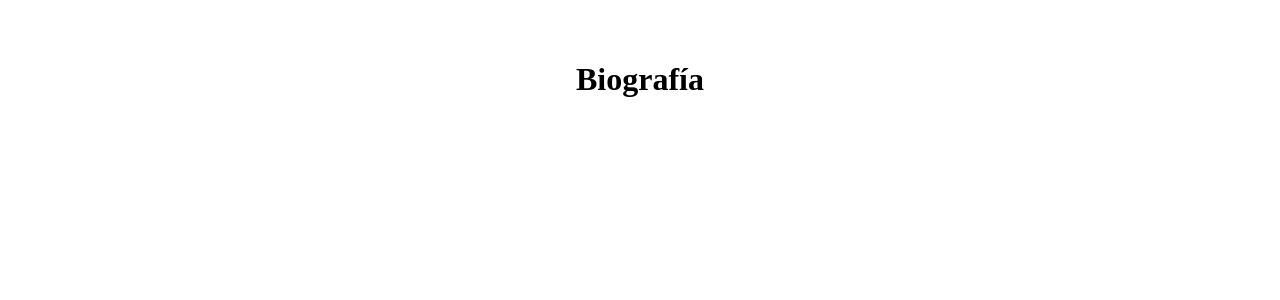
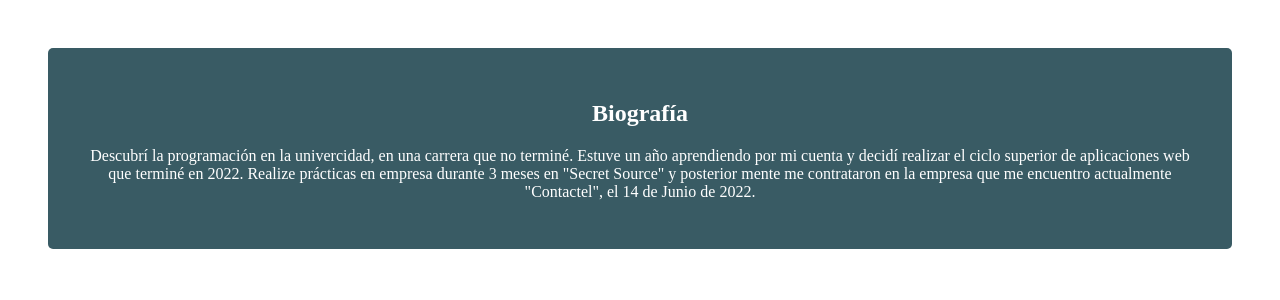
Before and after one commit to Oliver1384/oliverartilesortega, a React (Vite) app in the folder frontend/: page / in a window 1280 px wide. Shown: the top 300 px of the page. Built offline with nearby package versions, Linux system fonts and the light colour scheme.

Commit message:
Add mui styles library
Fix colors palette

```diff
--- a/frontend/package.json
+++ b/frontend/package.json
@@ -14,6 +14,7 @@
     "@emotion/styled": "^11.11.0",
     "@mui/icons-material": "^5.11.16",
     "@mui/material": "^5.13.6",
+    "@mui/styles": "^5.13.2",
     "react": "^18.2.0",
     "react-dom": "^18.2.0"
   },
--- a/frontend/src/App.tsx
+++ b/frontend/src/App.tsx
@@ -1,18 +1,14 @@
-import { ThemeProvider } from "@emotion/react";
 import "./App.css";
 import { Biography } from "./components/Biography";
-import { theme } from "./colors";
 
 export const App = () => {
   return (
     <>
-      <ThemeProvider theme={theme}>
-        <header></header>
-        <body>
-          <Biography />
-        </body>
-        <footer></footer>
-      </ThemeProvider>
+      <header></header>
+      <body>
+        <Biography />
+      </body>
+      <footer></footer>
     </>
   );
 };
--- a/frontend/src/colors.ts
+++ b/frontend/src/colors.ts
@@ -1,18 +1,10 @@
-import { createTheme } from "@mui/material/styles";
+export const PRIMARY_COLORS = {
+  component: "#2C3333",
+  section: "#395B64",
+  pageBackground: "#E7F6F2",
+  element: "#A5C9CA",
+};
 
-export const theme = createTheme({
-  palette: {
-    primary: {
-      light: "#757ce8",
-      main: "#3f50b5",
-      dark: "#002884",
-      contrastText: "#fff",
-    },
-    secondary: {
-      light: "#ff7961",
-      main: "#f44336",
-      dark: "#ba000d",
-      contrastText: "#000",
-    },
-  },
-});
+export const TEXT_COLORS = {
+  primary: "#ffffff"
+}
--- a/frontend/src/components/Biography.tsx
+++ b/frontend/src/components/Biography.tsx
@@ -1,7 +1,29 @@
+import { makeStyles } from '@mui/styles'
+import { PRIMARY_COLORS, TEXT_COLORS } from "../colors"
+
+const useStyles = makeStyles({
+  section: {
+    backgroundColor: PRIMARY_COLORS.section,
+    color: TEXT_COLORS.primary,
+    padding: '2rem',
+    borderRadius: '5px'
+  },
+});
+
 export const Biography = () => {
+  const classes = useStyles()
+
   return (
-    <>
+    <section className={classes.section}>
       <h1>Biografía</h1>
-    </>
+      <p>
+        Descubrí la programación en la univercidad, en una carrera que no
+        terminé. Estuve un año aprendiendo por mi cuenta y decidí realizar el
+        ciclo superior de aplicaciones web que terminé en 2022. Realize
+        prácticas en empresa durante 3 meses en "Secret Source" y posterior
+        mente me contrataron en la empresa que me encuentro actualmente
+        "Contactel", el 14 de Junio de 2022.
+      </p>
+    </section>
   );
 };
```
Also changed, not shown: 1 other file (tests, documents, lock files or other folders).
